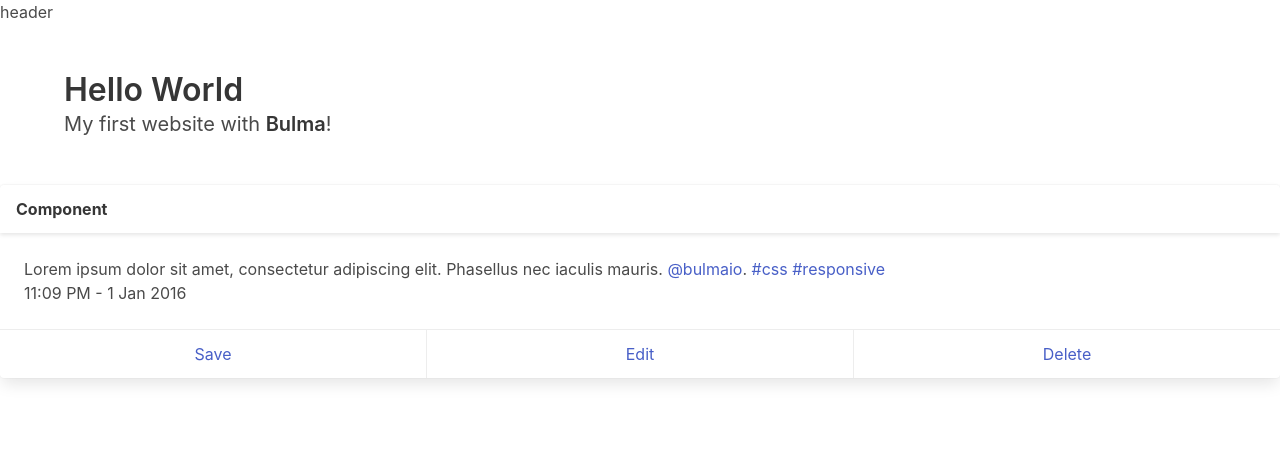
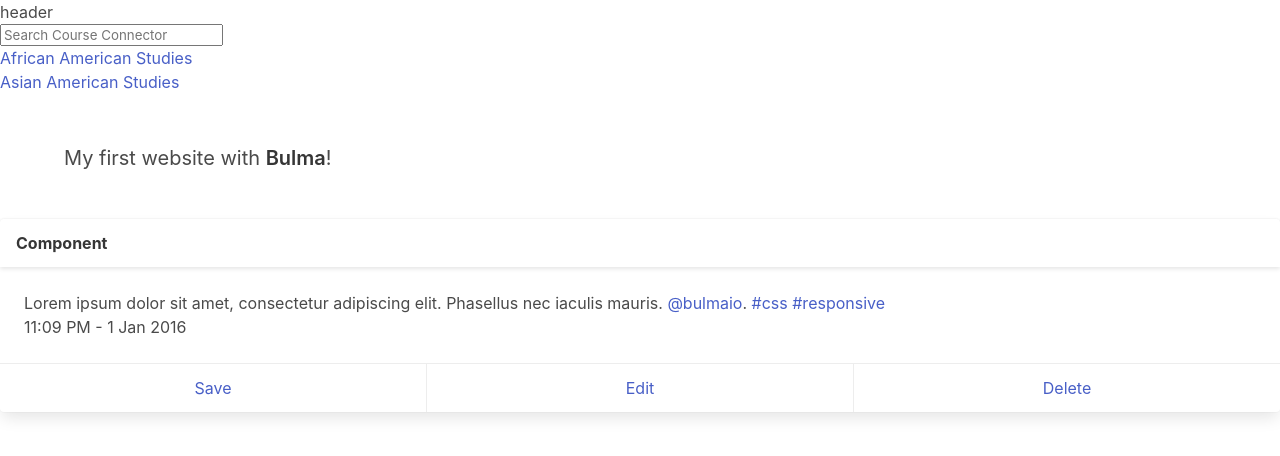
Before and after one commit to dseo3/GroupProject_Team8, a website: page public/search.html in a window 1280 px wide. Drawn offline with nearby package versions, Linux system fonts and the light colour scheme.

Commit message:
Update search.html

```diff
--- a/public/search.html
+++ b/public/search.html
@@ -7,11 +7,17 @@
 </head>
 <h1>header</h1>
 <body>
+  <input type="text" id="myInput" onkeyup="myFunction()" placeholder="Search Course Connector" title="Type in a course">
+
+  <ul id="myUL">
+    <li><a href="#">African American Studies</a></li>
+    <li><a href="#">Asian American Studies</a></li>
+
     <section class="section">
         <div class="container">
           <h1 class="title">
 
-            Hello World
+
           </h1>
           <p class="subtitle">
             My first website with <strong>Bulma</strong>!
```
